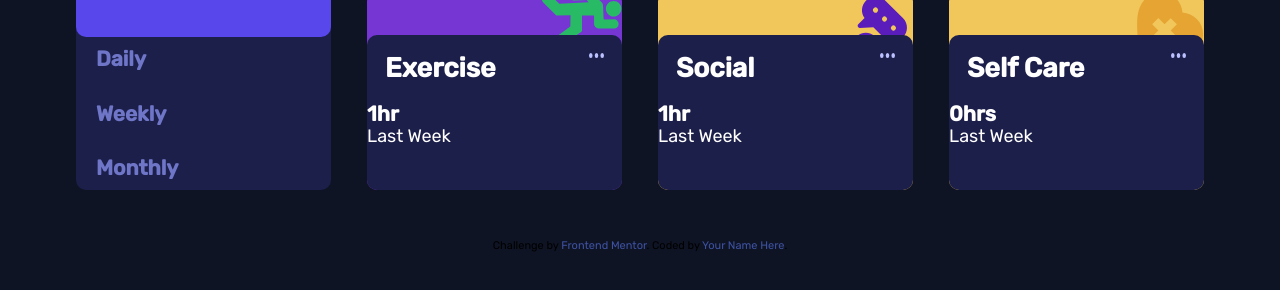
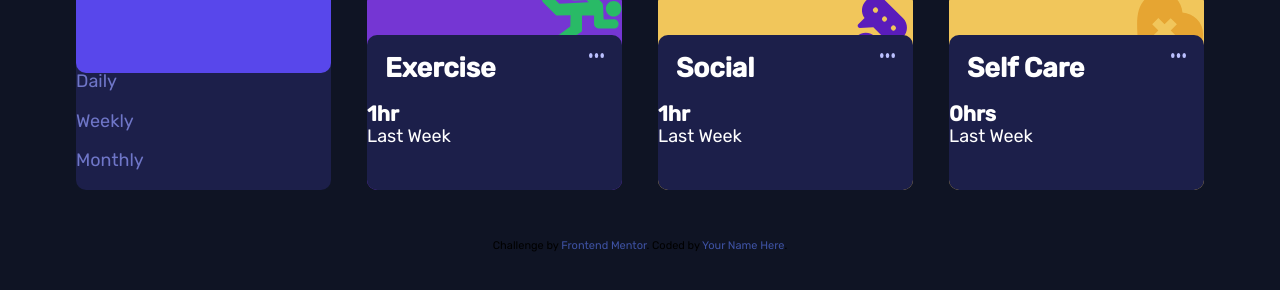
Before and after one commit to evancp87/Time-Tracking-Dashboard, a website: page index.html in a window 1280 px wide. Shown: the part 366-656 px from the top of the page. Drawn offline with Linux system fonts and the light colour scheme.

Commit message:
changed duration btns from h3s to p tags

```diff
--- a/index.html
+++ b/index.html
@@ -46,9 +46,11 @@
           <div class='periods'>
 
 
-            <h3 class='stats' id='daily'>Daily</h3>
-            <h3 class='stats' id='weekly'>Weekly</h3>
-            <h3  class='stats' id='monthly'>Monthly</h3> </h3>
+
+              <p class='stats' id='daily'>Daily</p>
+            <p class='stats' id='weekly'>Weekly</p>
+            <p  class='stats' id='monthly'>Monthly</p>
+
           </div>
 
 
```
